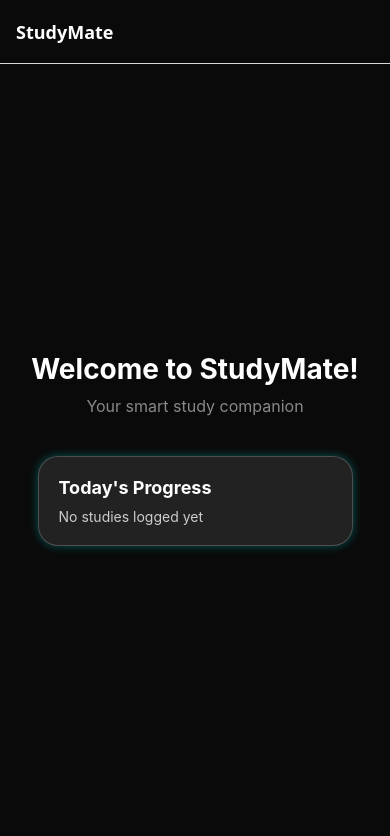
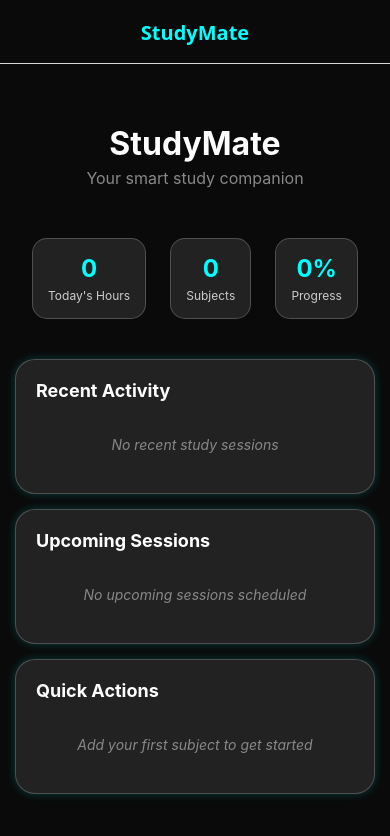
Before and after one commit to Harsh-Thakur-2006/StudyMate, a React Native app in the folder frontend/: screen /Dashboard in a window 390 px wide. Shown: the top 836 px of the page. Built offline with nearby package versions, Linux system fonts and the light colour scheme.

Commit message:
Add dashboard screen with dark theme

```diff
--- a/frontend/App.js
+++ b/frontend/App.js
@@ -1,8 +1,10 @@
 import React from 'react';
 import { StatusBar } from 'expo-status-bar';
-import { StyleSheet, Text, View } from 'react-native';
 import { NavigationContainer } from '@react-navigation/native';
 import { createStackNavigator } from '@react-navigation/stack';
+
+// Import our screens
+import DashboardScreen from './src/screens/DashboardScreen';
 
 // Create stack navigator
 const Stack = createStackNavigator();
@@ -16,10 +18,13 @@ export default function App() {
         screenOptions={{
           headerStyle: {
             backgroundColor: '#0a0a0a',
+            shadowColor: 'transparent',
+            elevation: 0,
           },
-          headerTintColor: '#fff',
+          headerTintColor: '#00ffff',
           headerTitleStyle: {
             fontWeight: 'bold',
+            fontSize: 20,
           },
           cardStyle: { backgroundColor: '#0a0a0a' }
         }}
@@ -27,77 +32,12 @@ export default function App() {
         <Stack.Screen
           name="Dashboard"
           component={DashboardScreen}
-          options={{ title: 'StudyMate' }}
+          options={{
+            title: 'StudyMate',
+            headerTitleAlign: 'center',
+          }}
         />
       </Stack.Navigator>
     </NavigationContainer>
   );
 }
-
-// Dashboard Screen Component
-function DashboardScreen() {
-  return (
-    <View style={styles.container}>
-      <Text style={styles.title}>Welcome to StudyMate!</Text>
-      <Text style={styles.subtitle}>Your smart study companion</Text>
-
-      {/* Glassmorphism Card */}
-      <View style={styles.glassCard}>
-        <Text style={styles.cardTitle}>Today's Progress</Text>
-        <Text style={styles.cardText}>No studies logged yet</Text>
-      </View>
-    </View>
-  );
-}
-
-// Styles with futuristic dark theme
-const styles = StyleSheet.create({
-  container: {
-    flex: 1,
-    backgroundColor: '#0a0a0a',
-    alignItems: 'center',
-    justifyContent: 'center',
-    padding: 20,
-  },
-  title: {
-    fontSize: 28,
-    fontWeight: 'bold',
-    color: '#ffffff',
-    marginBottom: 10,
-    textAlign: 'center',
-  },
-  subtitle: {
-    fontSize: 16,
-    color: '#888888',
-    textAlign: 'center',
-    marginBottom: 30,
-  },
-  glassCard: {
-    backgroundColor: 'rgba(255, 255, 255, 0.1)',
-    borderRadius: 20,
-    padding: 20,
-    margin: 10,
-    width: '90%',
-    backdropFilter: 'blur(10px)',
-    borderWidth: 1,
-    borderColor: 'rgba(255, 255, 255, 0.2)',
-    shadowColor: '#00ffff',
-    shadowOffset: {
-      width: 0,
-      height: 0,
-    },
-    shadowOpacity: 0.3,
-    shadowRadius: 10,
-    elevation: 5,
-  },
-  cardTitle: {
-    fontSize: 18,
-    fontWeight: 'bold',
-    color: '#ffffff',
-    marginBottom: 10,
-  },
-  cardText: {
-    fontSize: 14,
-    color: '#cccccc',
-  },
-});
--- /dev/null
+++ b/frontend/src/screens/DashboardScreen.js
@@ -0,0 +1,125 @@
+import React from 'react';
+import { StyleSheet, Text, View, ScrollView } from 'react-native';
+
+export default function DashboardScreen() {
+  return (
+    <ScrollView style={styles.container}>
+      {/* Header */}
+      <View style={styles.header}>
+        <Text style={styles.headerTitle}>StudyMate</Text>
+        <Text style={styles.headerSubtitle}>Your smart study companion</Text>
+      </View>
+
+      {/* Stats Overview */}
+      <View style={styles.statsContainer}>
+        <View style={styles.statCard}>
+          <Text style={styles.statNumber}>0</Text>
+          <Text style={styles.statLabel}>Today's Hours</Text>
+        </View>
+        <View style={styles.statCard}>
+          <Text style={styles.statNumber}>0</Text>
+          <Text style={styles.statLabel}>Subjects</Text>
+        </View>
+        <View style={styles.statCard}>
+          <Text style={styles.statNumber}>0%</Text>
+          <Text style={styles.statLabel}>Progress</Text>
+        </View>
+      </View>
+
+      {/* Recent Activity */}
+      <View style={styles.glassCard}>
+        <Text style={styles.cardTitle}>Recent Activity</Text>
+        <Text style={styles.emptyText}>No recent study sessions</Text>
+      </View>
+
+      {/* Upcoming Sessions */}
+      <View style={styles.glassCard}>
+        <Text style={styles.cardTitle}>Upcoming Sessions</Text>
+        <Text style={styles.emptyText}>No upcoming sessions scheduled</Text>
+      </View>
+
+      {/* Quick Actions */}
+      <View style={styles.glassCard}>
+        <Text style={styles.cardTitle}>Quick Actions</Text>
+        <Text style={styles.emptyText}>Add your first subject to get started</Text>
+      </View>
+    </ScrollView>
+  );
+}
+
+const styles = StyleSheet.create({
+  container: {
+    flex: 1,
+    backgroundColor: '#0a0a0a',
+  },
+  header: {
+    padding: 30,
+    paddingTop: 60,
+    alignItems: 'center',
+  },
+  headerTitle: {
+    fontSize: 32,
+    fontWeight: 'bold',
+    color: '#ffffff',
+    marginBottom: 5,
+  },
+  headerSubtitle: {
+    fontSize: 16,
+    color: '#888888',
+  },
+  statsContainer: {
+    flexDirection: 'row',
+    justifyContent: 'space-around',
+    padding: 20,
+    marginBottom: 20,
+  },
+  statCard: {
+    alignItems: 'center',
+    backgroundColor: 'rgba(255, 255, 255, 0.1)',
+    borderRadius: 15,
+    padding: 15,
+    minWidth: 80,
+    borderWidth: 1,
+    borderColor: 'rgba(255, 255, 255, 0.2)',
+  },
+  statNumber: {
+    fontSize: 24,
+    fontWeight: 'bold',
+    color: '#00ffff',
+    marginBottom: 5,
+  },
+  statLabel: {
+    fontSize: 12,
+    color: '#cccccc',
+  },
+  glassCard: {
+    backgroundColor: 'rgba(255, 255, 255, 0.1)',
+    borderRadius: 20,
+    padding: 20,
+    margin: 15,
+    marginTop: 0,
+    borderWidth: 1,
+    borderColor: 'rgba(255, 255, 255, 0.2)',
+    shadowColor: '#00ffff',
+    shadowOffset: {
+      width: 0,
+      height: 0,
+    },
+    shadowOpacity: 0.2,
+    shadowRadius: 10,
+    elevation: 5,
+  },
+  cardTitle: {
+    fontSize: 18,
+    fontWeight: 'bold',
+    color: '#ffffff',
+    marginBottom: 15,
+  },
+  emptyText: {
+    fontSize: 14,
+    color: '#888888',
+    fontStyle: 'italic',
+    textAlign: 'center',
+    padding: 20,
+  },
+});
```
Also changed, not shown: frontend/src/screens/SubjectsScreen.js (added, +47 -0 lines), frontend/src/screens/TimetableScreen.js (added, +47 -0 lines).
